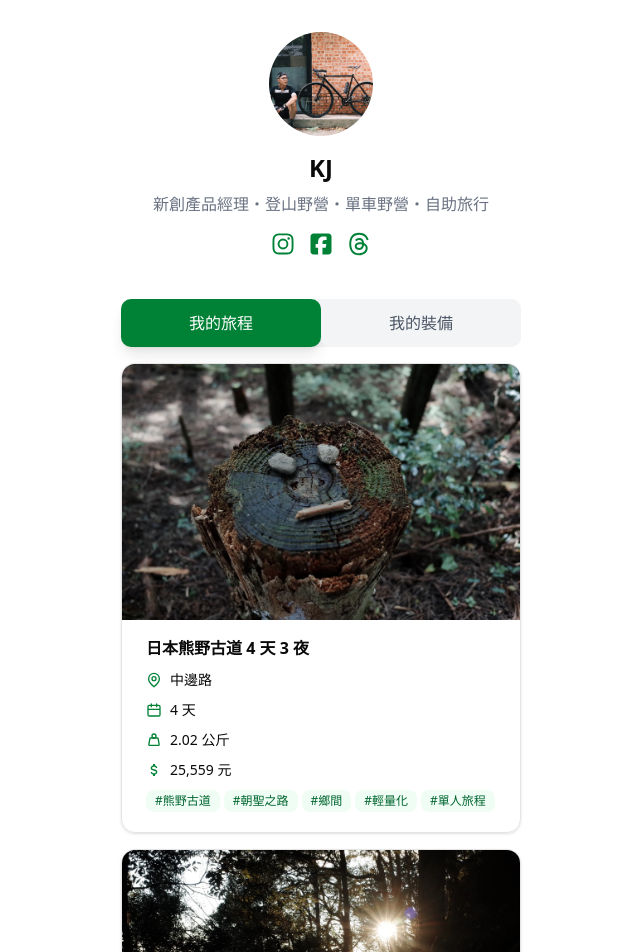
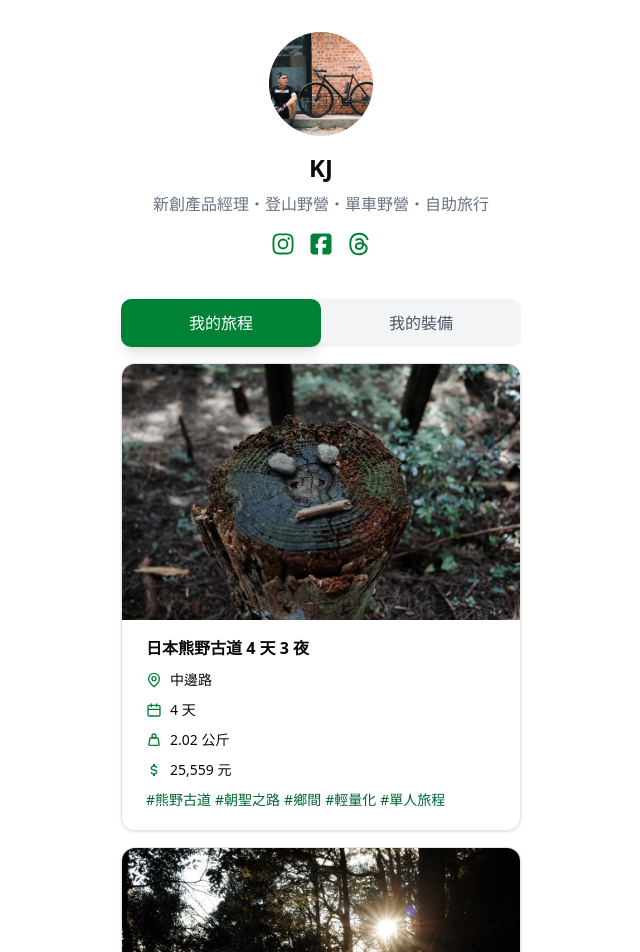
Before and after one commit to roy4222/OutShare, a Next.js app: page / in a window 1280 px wide. Shown: the top 952 px of the page, without its empty margins (319-959 px from the left). Built offline with nearby package versions, Linux system fonts and the light colour scheme.

Commit message:
feat: 移除 Badge 組件，改用 span 標籤統一顯示樣式，提升標籤區域的可讀性

```diff
--- a/components/EquimentCard.tsx
+++ b/components/EquimentCard.tsx
@@ -1,6 +1,5 @@
 import { equipmentData } from "@/data/equiment";
 import Image from "next/image";
-import { Badge } from "@/components/ui/badge";
 import {
     Accordion,
     AccordionContent,
@@ -132,9 +131,9 @@ const EquimentCard = ({ tripTitle }: EquimentCardProps) => {
                       <div className="flex gap-1 flex-wrap">
                         {/* 遍歷裝備標籤陣列，為每個標籤建立一個 Badge 組件 */}
                         {equipment.tags.map((tag, tagIndex) => (
-                          <Badge key={tagIndex} variant="default" className="text-xs">
+                          <span key={tagIndex} className="text-sm text-green-800 rounded-md">
                             {tag}
-                          </Badge>
+                          </span>
                         ))}
                       </div>
                     )}
--- a/components/TripCard.tsx
+++ b/components/TripCard.tsx
@@ -5,7 +5,6 @@ import {
   CardTitle,
   CardDescription,
 } from "@/components/ui/card";
-import { Badge } from "@/components/ui/badge";
 import { LocationIcon } from "@/components/icons/LocationIcon";
 import { CalendarIcon } from "@/components/icons/CalendarIcon";
 import { TripCardProps } from "@/types/trip";
@@ -81,7 +80,7 @@ const TripCard = ({ trip, className }: TripCardProps) => {
         <div className="flex items-center gap-1 pb-4 flex-wrap">
           {/* 遍歷旅程標籤陣列，為每個標籤建立一個 Badge 組件 */}
           {trip.tags.map((tag, index) => (
-            <Badge key={index}>{tag}</Badge>
+            <span key={index} className="text-sm text-green-800 rounded-md">{tag}</span>
           ))}
         </div>
         </CardDescription>
--- a/components/TripDialog.tsx
+++ b/components/TripDialog.tsx
@@ -5,7 +5,6 @@ import {
   DialogTitle,
   DialogTrigger,
 } from "@/components/ui/dialog";
-import { Badge } from "@/components/ui/badge";
 import { LocationIcon } from "@/components/icons/LocationIcon";
 import { CalendarIcon } from "@/components/icons/CalendarIcon";
 import { WeightIcon } from "@/components/icons/WeightIcon";
@@ -119,7 +118,7 @@ const TripDialog = ({ trip, trigger, className }: TripDialogProps) => {
               <WeightIcon />
               <span>
                 {" "}
-                總重量：{totalWeight.toFixed(2)} kg
+                {totalWeight.toFixed(2)} kg
               </span>
             </div>
 
@@ -128,21 +127,20 @@ const TripDialog = ({ trip, trigger, className }: TripDialogProps) => {
               <PriceIcon />
               <span>
                 {" "}
-                總價格：{totalPrice.toLocaleString()} NTD
+                {totalPrice.toLocaleString()} NTD
               </span>
             </div>
           </div>
 
           {/* 標籤區域 */}
-          <div className="space-y-2 flex items-center gap-2 flex-wrap">
+          <div className="flex items-center gap-2 flex-wrap">
             {trip.tags.map((tag, index) => (
-              <Badge
+              <span
                 key={index}
-                variant="default"
-                className="text-sm px-3 py-1"
+                className="text-sm text-green-800 rounded-md pb-2"
               >
                 {tag}
-              </Badge>
+              </span>
             ))}
           </div>
 
--- a/components/ui/badge.tsx
+++ /dev/null
@@ -1,46 +0,0 @@
-import * as React from "react"
-import { Slot } from "@radix-ui/react-slot"
-import { cva, type VariantProps } from "class-variance-authority"
-
-import { cn } from "@/lib/utils"
-
-const badgeVariants = cva(
-  "inline-flex items-center justify-center rounded-md border px-2 py-0.5 text-xs font-medium w-fit whitespace-nowrap shrink-0 [&>svg]:size-3 gap-1 [&>svg]:pointer-events-none focus-visible:border-ring focus-visible:ring-ring/50 focus-visible:ring-[3px] aria-invalid:ring-destructive/20 dark:aria-invalid:ring-destructive/40 aria-invalid:border-destructive transition-[color,box-shadow] overflow-hidden",
-  {
-    variants: {
-      variant: {
-        default:
-          "border-transparent bg-green-50 text-green-800 [a&]:hover:bg-green-600 pointer-events-none",
-        secondary:
-          "border-transparent bg-secondary text-secondary-foreground [a&]:hover:bg-secondary/90",
-        destructive:
-          "border-transparent bg-destructive text-white [a&]:hover:bg-destructive/90 focus-visible:ring-destructive/20 dark:focus-visible:ring-destructive/40 dark:bg-destructive/60",
-        outline:
-          "text-foreground [a&]:hover:bg-accent [a&]:hover:text-accent-foreground",
-      },
-    },
-    defaultVariants: {
-      variant: "default",
-    },
-  }
-)
-
-function Badge({
-  className,
-  variant,
-  asChild = false,
-  ...props
-}: React.ComponentProps<"span"> &
-  VariantProps<typeof badgeVariants> & { asChild?: boolean }) {
-  const Comp = asChild ? Slot : "span"
-
-  return (
-    <Comp
-      data-slot="badge"
-      className={cn(badgeVariants({ variant }), className)}
-      {...props}
-    />
-  )
-}
-
-export { Badge, badgeVariants }
```
